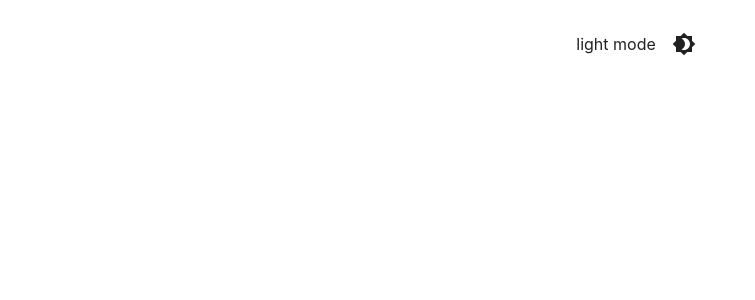
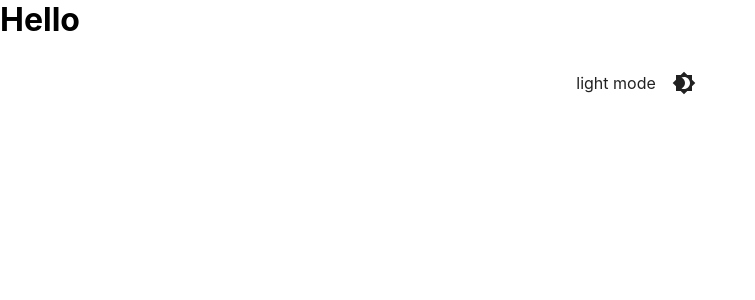
Before and after one commit to abosadiq/them, a React (Create React App) app: page / in a window 1280 px wide. Shown: the top 300 px of the page, without its empty margins (0-755 px from the left). Built offline with nearby package versions, Linux system fonts and the light colour scheme.

Commit message:
added new component

```diff
--- a/src/App.js
+++ b/src/App.js
@@ -6,6 +6,7 @@ import Brightness4Icon from '@mui/icons-material/Brightness4';
 import Brightness7Icon from '@mui/icons-material/Brightness7';
 import ToggleColorModeProvider from './ThemeContext';
 import { ColorModeContext } from './ThemeContext';
+import NewCopm from './NewCopm';
 // const ColorModeContext = React.createContext({ toggleColorMode: () => {} });
 
 export default function App() {
@@ -13,6 +14,7 @@ export default function App() {
 	const colorMode = React.useContext(ColorModeContext);
 	return (
 		<ToggleColorModeProvider>
+			<NewCopm />
 			<Box
 				sx={{
 					display: 'flex',
--- /dev/null
+++ b/src/NewCopm.js
@@ -0,0 +1,11 @@
+import React from 'react';
+
+const NewCopm = () => {
+	return (
+		<div>
+			<h1>Hello</h1>
+		</div>
+	);
+};
+
+export default NewCopm;
--- a/src/index.css
+++ b/src/index.css
@@ -2,6 +2,7 @@
   box-sizing: border-box;
   margin: 0;
   padding: 0;
+
 }
 body {
   margin: 0;
```
